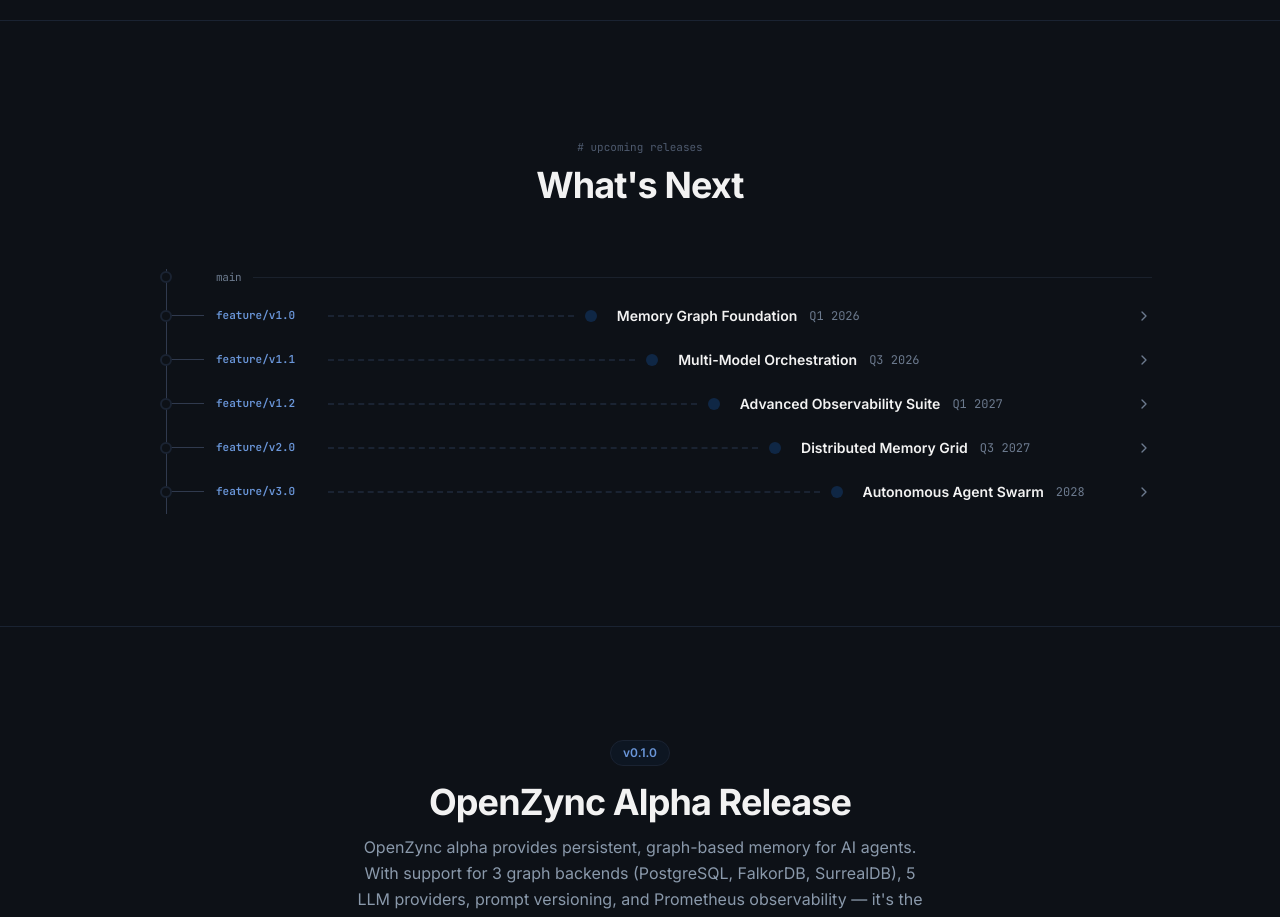
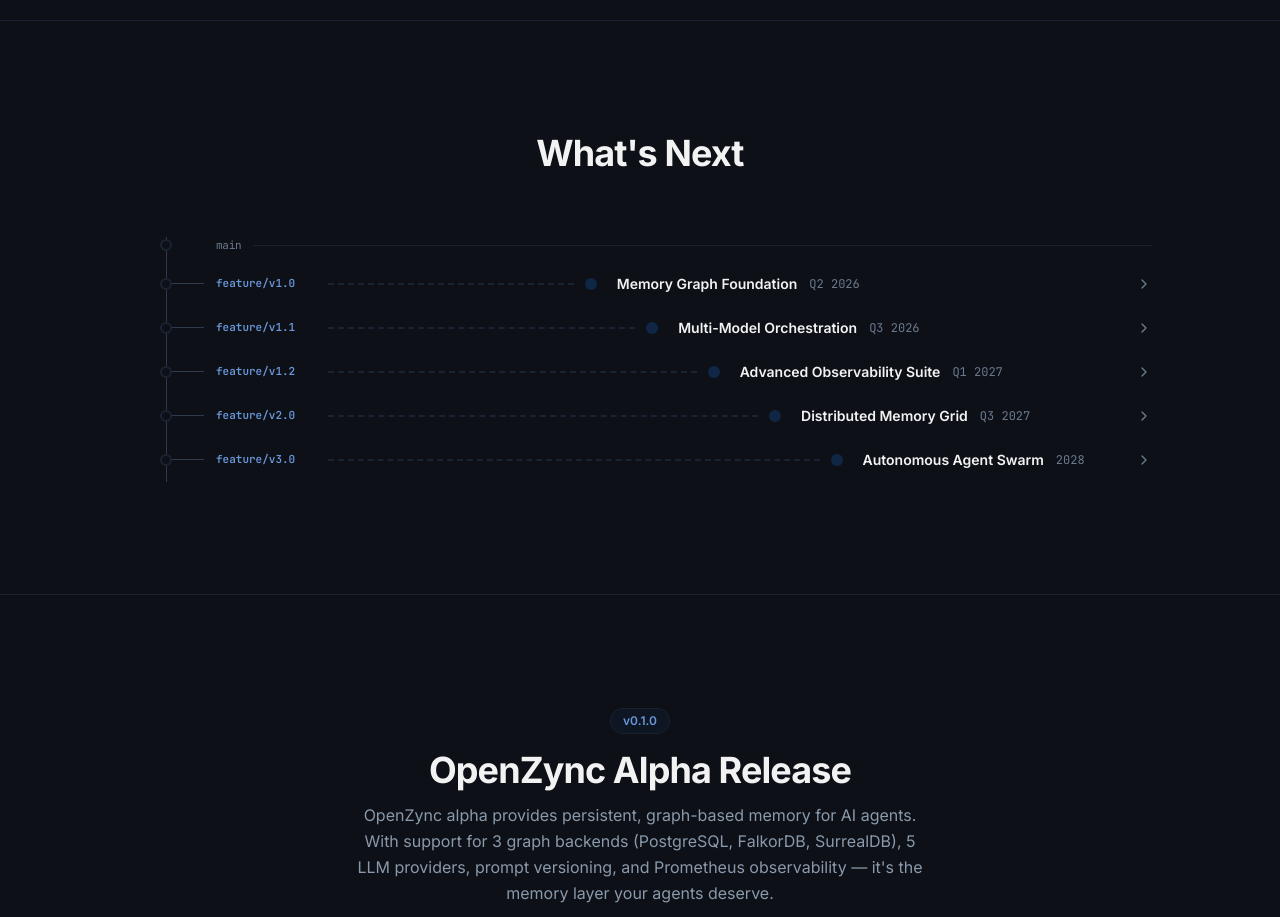
Before and after one commit to openzync/openzync-landing, a Next.js app in the folder landing/: page / in a window 1280 px wide. Shown: the part 780-1697 px from the top of the page. Built offline with nearby package versions, Linux system fonts and the light colour scheme; no server answers.

Commit message:
fix: update release date for Memory Graph Foundation and remove upcoming releases header

```diff
--- a/landing/src/components/landing/community-events.tsx
+++ b/landing/src/components/landing/community-events.tsx
@@ -23,7 +23,7 @@
       hash: "0000000",
       title: "Memory Graph Foundation",
       scope: "core",
-      date: "Q1 2026",
+      date: "Q2 2026",
       description:
         "Core memory graph engine with vector storage, entity resolution, and multi-tenant isolation for production deployments.",
     },
@@ -71,11 +71,6 @@
   return (
     <section className="py-20 md:py-28 border-t border-surface-800">
       <div className="mx-auto max-w-7xl px-6">
-        <div className="text-center mb-2">
-          <span className="font-mono text-[11px] text-surface-600">
-            # upcoming releases
-          </span>
-        </div>
         <h2 className="text-3xl md:text-4xl font-bold tracking-tight text-center mb-16">
           What&apos;s Next
         </h2>
```
